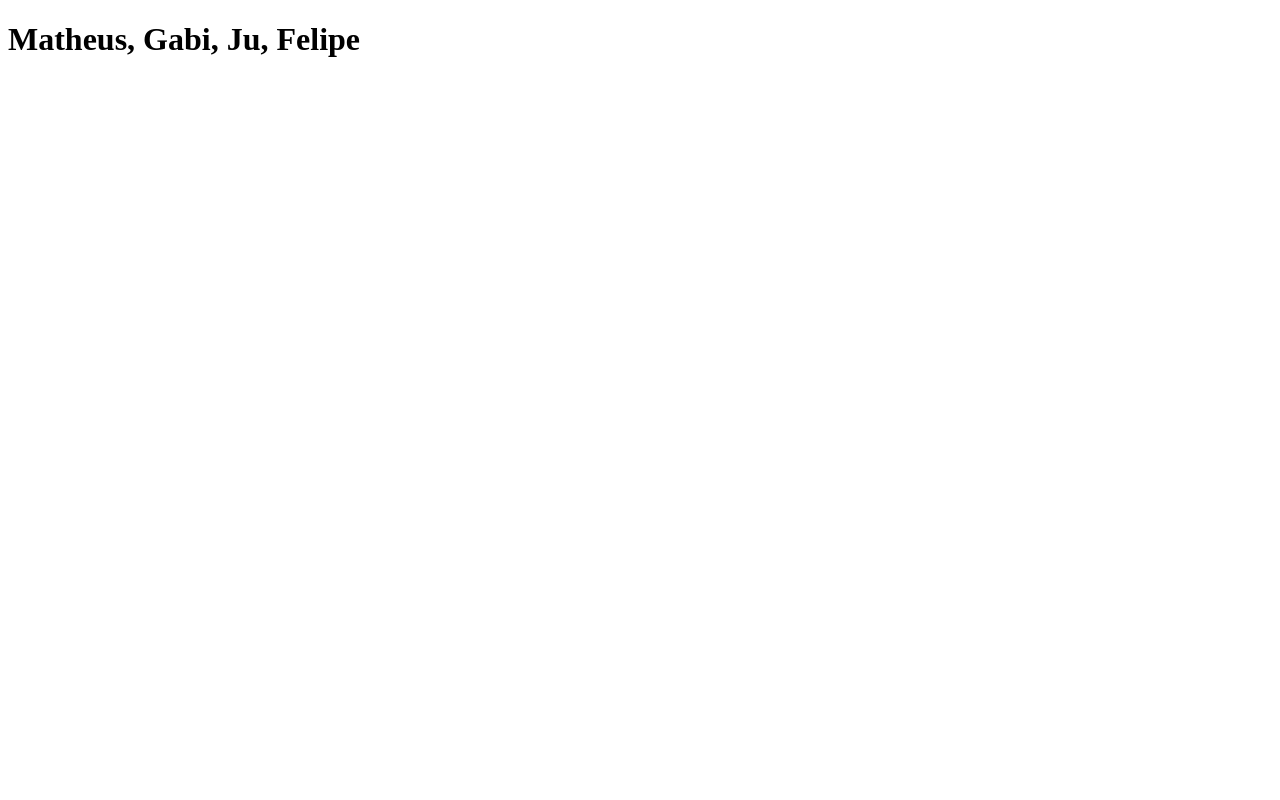
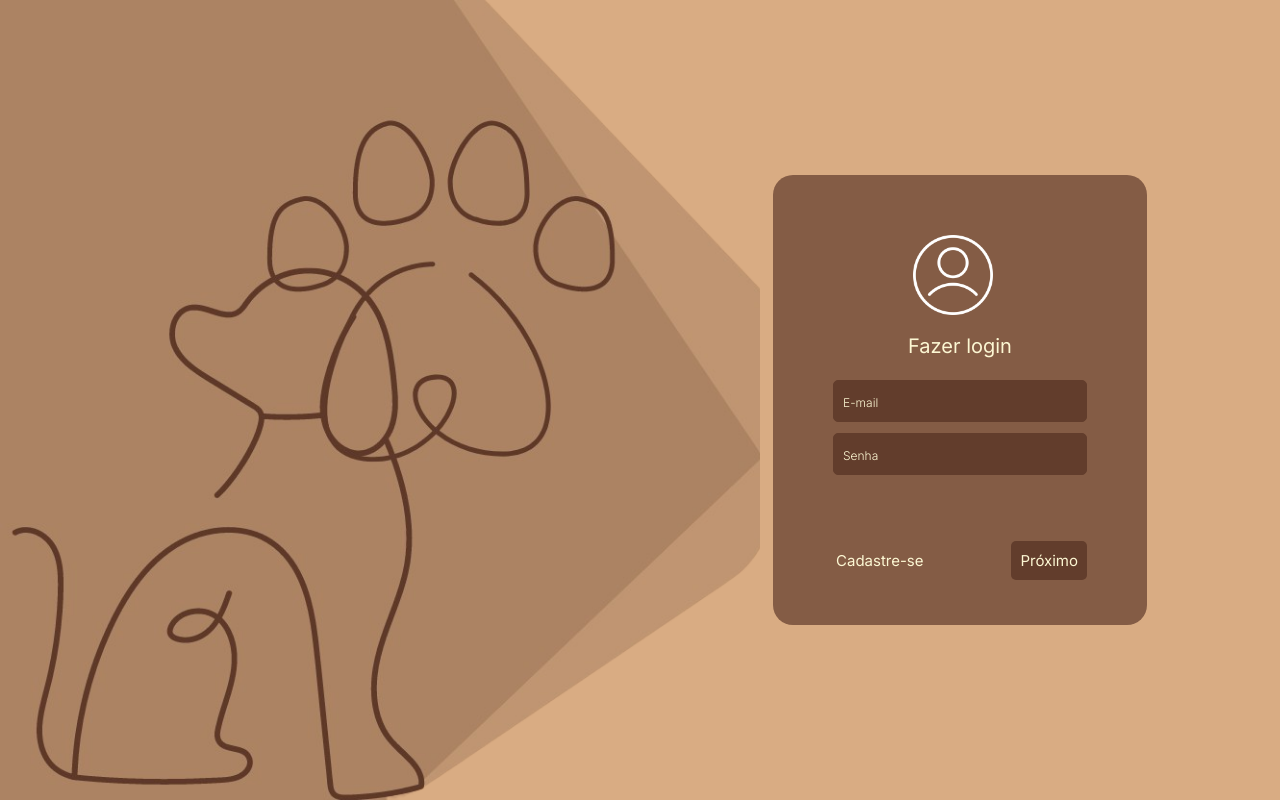
Before and after one commit to GAF-Get-a-Friend/frontend, a plain HTML site: page docs/index.html in a window 1280 px wide. Drawn offline with Linux system fonts and the light colour scheme.

Commit message:
pagina de login

```diff
--- a/docs/index.html
+++ b/docs/index.html
@@ -1,11 +1,27 @@
 <!DOCTYPE html>
-<html lang="en">
-<head>
-    <meta charset="UTF-8">
-    <meta name="viewport" content="width=device-width, initial-scale=1.0">
-    <title>Document</title>
-</head>
-<body>
-    <h1>Matheus, Gabi, Ju, Felipe</h1>
-</body>
+<html lang="pt">
+
+  <head>
+    <meta charset="UTF-8" />
+    <meta name="viewport" content="width=device-width, initial-scale=1.0" />
+    <link rel="icon" type="image/x-icon" href="images/patinha_icon.png">
+    <title>Get a friend!</title>
+    <link rel="stylesheet" href="./styles/index.css" />
+  </head>
+
+  <body>
+    <article>
+        <section>
+          <img src="../docs/images/Icone_perfil.png" width="80px" />
+        <h1>Fazer login</h1>
+        <div>
+          <input type="email"name="email" id="email" value="" placeholder="E-mail" required>
+        </div>
+          <input type="password" name="senha" id="senha" value="" placeholder="Senha" required>
+        <div>
+          <a href="./pages/cadastroUsuario.html" class="btn_cadastre" target="_self" >Cadastre-se</a>
+          <a href="#" class="btn_proximo" target="_self ">Próximo</a>
+        </div>
+      </section>
+  </body>
 </html>
--- /dev/null
+++ b/docs/styles/index.css
@@ -0,0 +1,105 @@
+@import url('https://fonts.googleapis.com/css2?family=Inter:ital,opsz,wght@0,14..32,100..900;1,14..32,100..900&display=swap');
+* {
+    margin: 0;
+    padding: 0;
+    font-family: "Inter", sans-serif;
+    font-optical-sizing: auto;
+    font-style: normal;
+    background-color: #D9AC83;
+}
+
+body {
+    background-image: url(../images/Logo_página_de_login-removebg.png);
+    background-repeat: no-repeat;
+    background-size: contain;
+    background-position: left;
+    height: 100%;
+    min-height: 100vh;
+    width: 100%;
+    display: flex;
+    justify-content: center;
+    align-items: center;
+}
+
+article {
+    width: 400px;
+    height: 450px;
+    display: flex;
+    justify-content: center;
+    margin-left: 50vw;
+}
+
+section {
+    border-radius: 20px;
+    background-color: #845C45;
+    padding: 60px;
+    align-content: space-between;
+}
+
+h1{
+    text-align: center;
+    font-size: 20px;
+    font-weight: 400;
+    color: #FCF7D3;
+    background-color: #845C45;
+    margin-bottom: 10px;
+}
+
+form{
+    height: 70%;
+    background-color: #623D2C;
+
+}
+
+div{
+    width: 100%;
+    height: 50px;
+    background-color: #845C45;
+    display: flex;
+    justify-content: space-between;
+    align-items: center;
+}
+
+input{
+    padding: 10px 9px ;
+    border-radius: 5px;
+    outline: none;
+    border: 1px solid #623D2C;
+    margin-top: 15px;
+    font-size: 16px;
+    font-weight: 300;
+    background-color: #623D2C;
+    color: #FCF7D3;
+}
+
+section img{
+    margin-left: 80px;
+    margin-bottom: 15px;
+    background-color: #845C45;
+}
+
+input::placeholder{
+    color: #FCF7D3;
+    font-size: 12px;
+}
+
+.btn_proximo{
+    color: #FCF7D3;
+    padding: 10px 9px;
+    border-radius: 5px;
+    background-color: #623D2C;
+    font-size: 15px;
+    text-decoration: none;
+    display: inline-block;
+    margin-top: 120px;
+}
+
+.btn_cadastre{
+    color: #FCF7D3;
+    background-color: #845C45;
+    font-size: 15px;
+    margin-left: 3px;
+    text-decoration: none;
+    display: inline-block;
+    margin-top: 120px;
+}
```
Also changed, not shown: docs/cadastroUsuario.html (deleted, +0 -40 lines), docs/pages/cadastroUsuario.html (added, +39 -0 lines), docs/images/Icone_perfil.png (added), docs/images/Logo_página_de_login-removebg.png (added), docs/images/patinha_icon.png (added).
